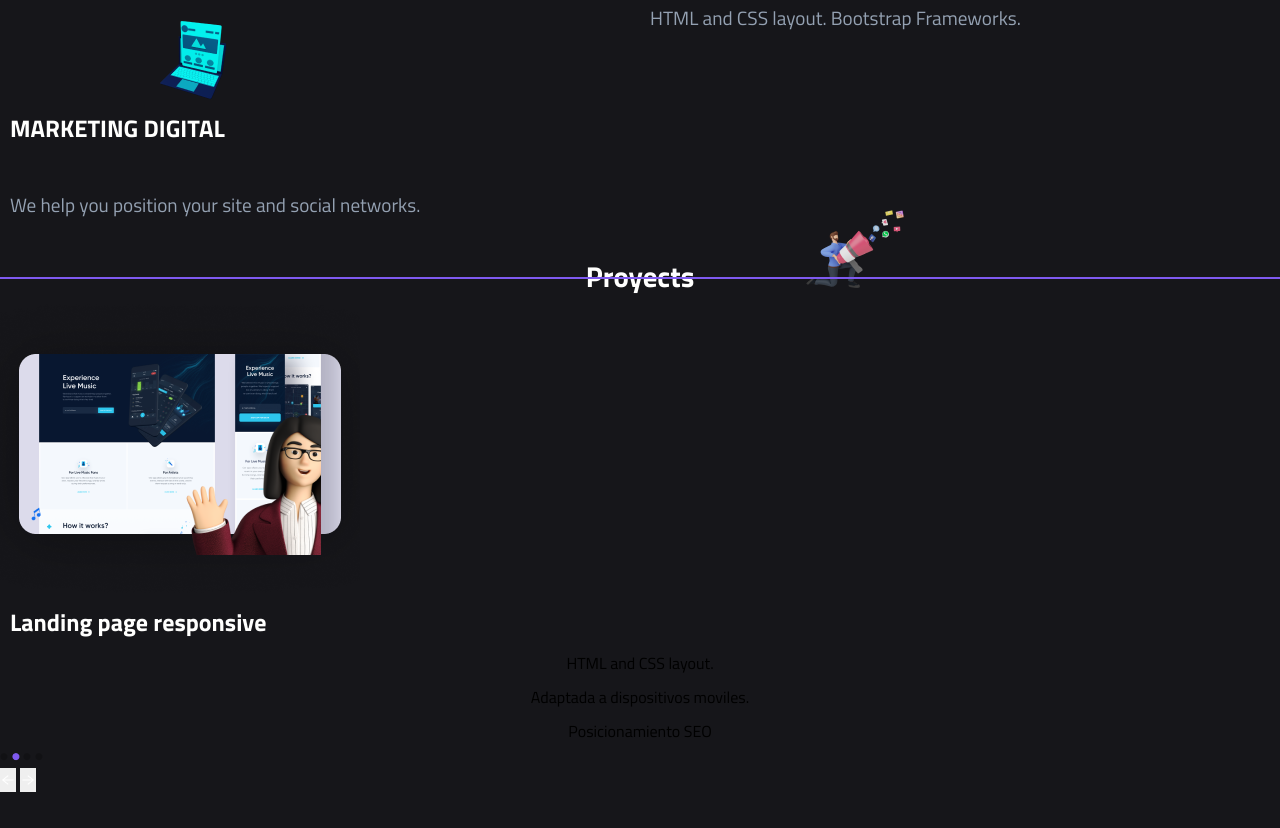
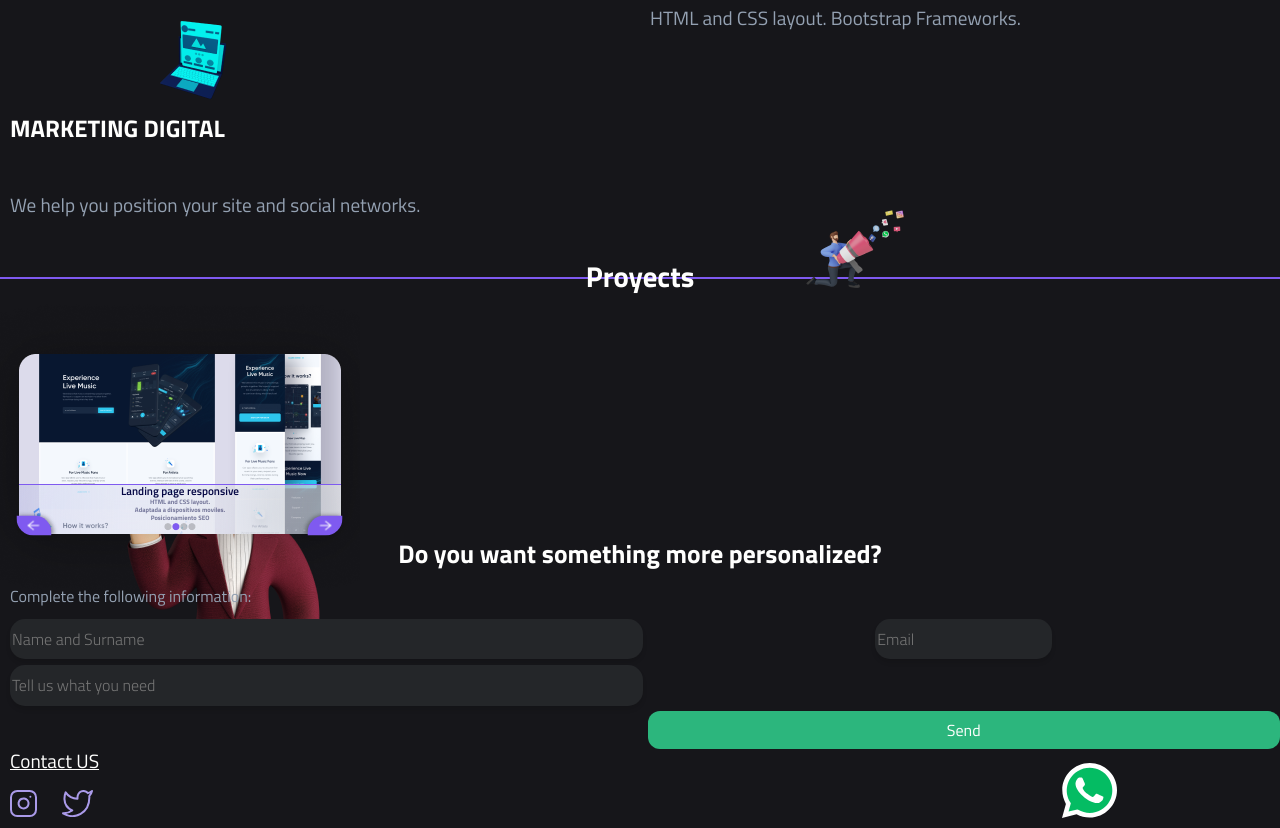
Before and after one commit to Guidom10/DevelopIT, a plain HTML site: page index.html in a window 1280 px wide. Shown: the part 1970-2798 px from the top of the page. Drawn offline with Linux system fonts and the light colour scheme.

Commit message:
Tercer cambio

```diff
--- a/index.html
+++ b/index.html
@@ -131,18 +131,21 @@
         <hr class="one">
         <aside class="proyects">
             <h2 class="class__title">Proyects</h2>
+
+                <div class="container__proyects">
                     <div class="women"></div>
-                <div class="container__proyects">
-                    <img src="images/mobile.png">
-                    <div class="container__flex">
-                        <h3 class="container__title">Landing page responsive</h3>
-                        <span class="container__text">
+                    <img src="images/mobile.png" class="img__mobile">
+                    </div>
+                    <div class="container__blur">
+                    <h3 class="container__landing">Landing page responsive</h3>
+                    <div class="container__description">
+                    <span class="text">
                         HTML and CSS layout.
                     </span>
-                        <span class="container__text">
+                    <span class="text">
                         Adaptada a dispositivos moviles.
                     </span>
-                        <span class="container__text">
+                    <span class="text">
                         Posicionamiento SEO
                     </span>
                     </div>
@@ -152,8 +155,8 @@
                         <img src="images/circle__disabled.png">
                         <img src="images/circle__disabled.png">
                     </div>
-                    <button><img src="images/left_row.png"></button>
-                    <button><img src="images/right_row.png"></button>
+                    <button class="left__btn"><img src="images/left_row.png" class="row__left"></button>
+                    <button class="right__btn"><img src="images/right_row.png" class="row__right"></button>
                     </div>
         </aside>
         <section class="personalized">
@@ -170,12 +173,12 @@
         </section>
     </main>
     <footer>
-        <h3>Contact US</h3>
+        <h3 class="contact__us">Contact US</h3>
         <div class="container__reds">
             <a href="#"><img src="icons/instagram.svg" alt="instagram"></a>
             <a href="#"><img src="icons/twitter.svg" alt="twitter"></a>
-            <a href="#"><img src="icons/whatsapp.svg" alt="whatsapp"></a>
         </div>
+        <a href="#" class="whatsapp"><img src="icons/whatsapp.svg" alt="whatsapp"></a>
     </footer>
 
 
--- a/scss/parciales/_footer.scss
+++ b/scss/parciales/_footer.scss
@@ -0,0 +1,24 @@
+footer {
+    width: 100%;
+}
+
+.contact__us {
+    color: $h1;
+    line-height: 18px;
+    text-decoration-line: underline;
+    font-weight: 400;
+    font-size: 1.2rem;
+    margin-left: 10px;}
+
+.container__reds {
+    display: flex;
+    flex-direction: row;
+    margin: 20px 0px 0px 10px;
+    gap: 25px;
+}
+
+.whatsapp {
+    position: relative;
+    top: -60px;
+    left: 83%;
+}
--- a/scss/parciales/_personalized.scss
+++ b/scss/parciales/_personalized.scss
@@ -10,7 +10,7 @@
     margin-left: 10px;
 }
 
-form {
+form {margin-left: 10px;
    display: grid;
    grid-template-rows: 1fr 1fr 1fr;
    grid-template-columns: 1fr 1fr;
--- a/scss/parciales/_plans.scss
+++ b/scss/parciales/_plans.scss
@@ -10,7 +10,8 @@
     height: 0px;
     left: 0px;
     top: 25px;
-    border: 1px solid $botones
+    border: 1px solid $botones;
+    z-index: -1;
 }
 
 .plans {
--- a/scss/parciales/_proyects.scss
+++ b/scss/parciales/_proyects.scss
@@ -1,5 +1,5 @@
 .proyects {
-    height: 100vh;
+    height: 35vh;
 
 
 }
@@ -7,8 +7,86 @@
 .women {
     background-image: url(../../images/women.png);
     position: absolute;
-    width: 137px;
-    height: 140px;
-    left: 184px;
-    top: 2385px;
+    width: 202px;
+    height: 200px;
+    left: 120px;
+    top: 2400px;
+    z-index: -2;
 }
+
+
+
+.container__blur {
+    background: linear-gradient(91.28deg, rgba(60, 65, 202, 0.1) 0%, rgba(234, 234, 234, 0.6) 100%);
+    border-top: 0.5px solid #7F5AF0;
+    backdrop-filter: blur(40px);
+    border-radius: 0px 0px 17px 17px;
+    width: 322px;
+    height: 50px;
+    position: relative;
+    z-index: 1;
+    top: -120px;
+    left: 19px;
+}
+
+.container__landing {
+    color: #050744;
+    font-size: 0.7rem;
+    text-align: center;
+    font-weight: 600;
+    line-height: 12px;
+}
+
+.container__description {
+   display: flex;
+   align-items: center;
+   justify-content: center;
+   flex-direction: column;
+   margin-top: 2px;
+   gap: 2px;
+}
+
+.text {text-align: center;
+    font-size: 0.4rem;
+    color: rgba(5, 7, 68, 0.5);
+    font-weight: 700;
+    line-height: 6px;
+}
+
+.container__icons {
+    margin-top: 2px;
+    display: flex;
+    justify-content: center;
+}
+
+.left__btn {
+    background-color: $botones;
+    box-shadow: 0px -2px 4px rgba(15, 15, 15, 0.4);
+    border-radius: 17px 0px;
+    transform: rotate(90deg);
+    position: relative;
+    width: 20px;
+    height: 35px;
+    left: 5px;
+    top: -23px;
+}
+
+.row__left {
+    transform: rotate(-90deg);
+}
+
+.right__btn {
+    background-color: $botones;
+    position: relative;
+    width: 20px;
+    height: 35px;
+    box-shadow: 0px -2px 4px rgba(15, 15, 15, 0.4);
+    border-radius: 0px 17px;
+    transform: rotate(-90deg);
+    top: -23px;
+    left: 272px;
+}
+
+.row__right {
+    transform: rotate(90deg);
+}
```
Also changed, not shown: css/styles.css, 1 other file. Lines whose indentation alone changed are shown as unchanged.
